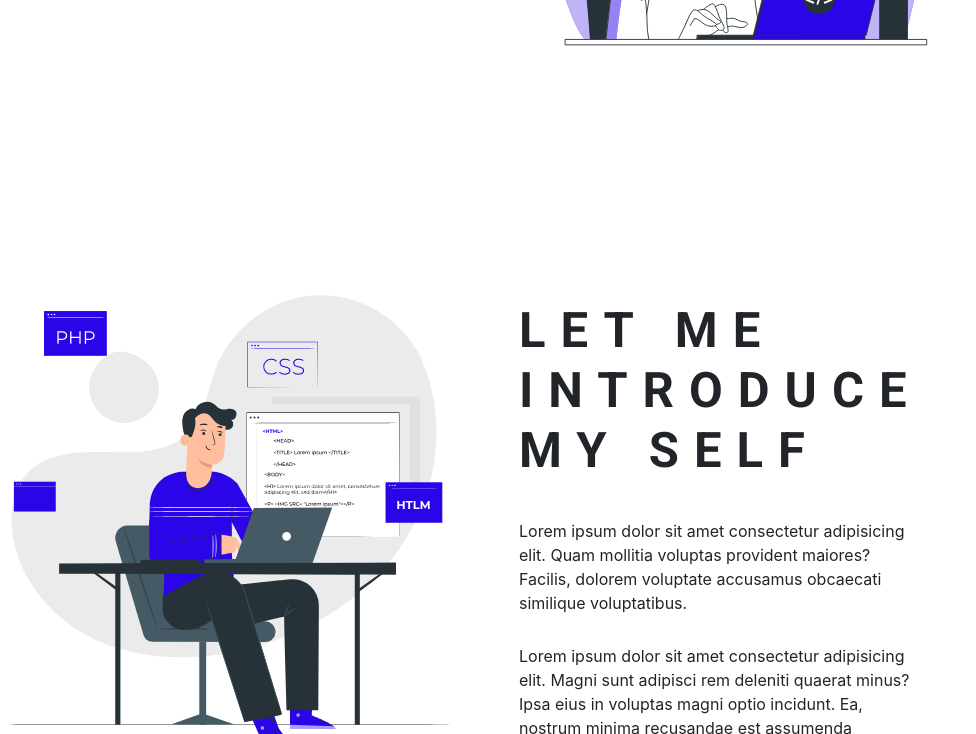
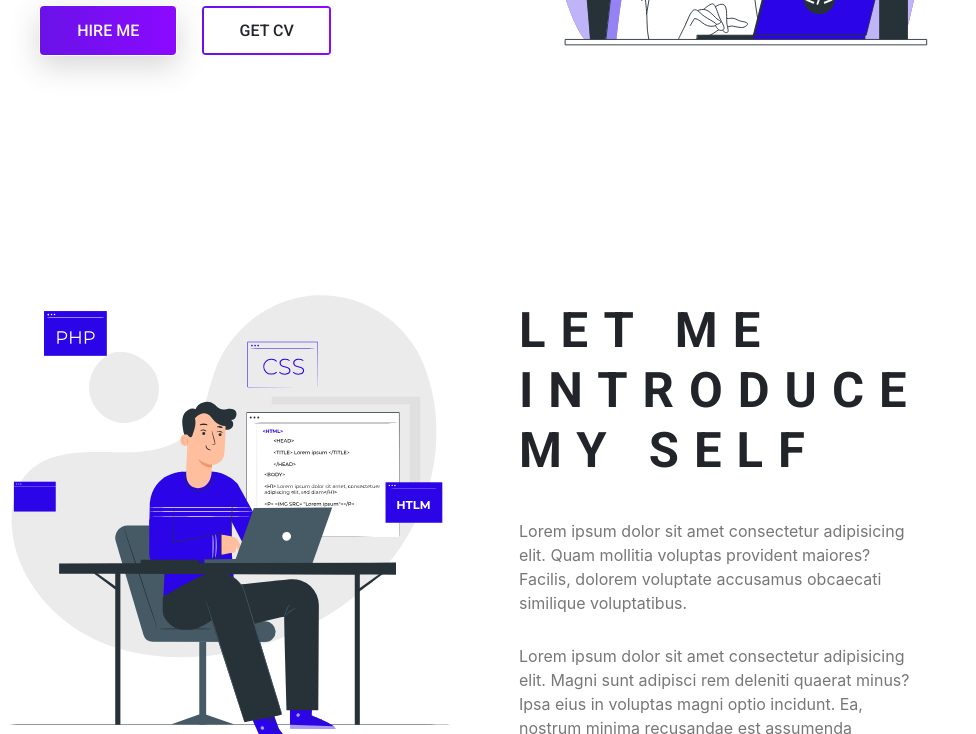
Before and after one commit to devxdreus/web-portfolio-web-design, a plain HTML site: page index.html in a window 1280 px wide. Shown: the part 436-1170 px from the top of the page, without its empty margins (136-1112 px from the left). Drawn offline with Linux system fonts and the light colour scheme.

Commit message:
Edit _global.css to global.css

```diff
--- a/css/style.css
+++ b/css/style.css
@@ -1,5 +1,5 @@
 @import url(partials/_variable.css);
-@import url(partials/_global.css);
+@import url(partials/global.css);
 
 /* start header area */
 
```
